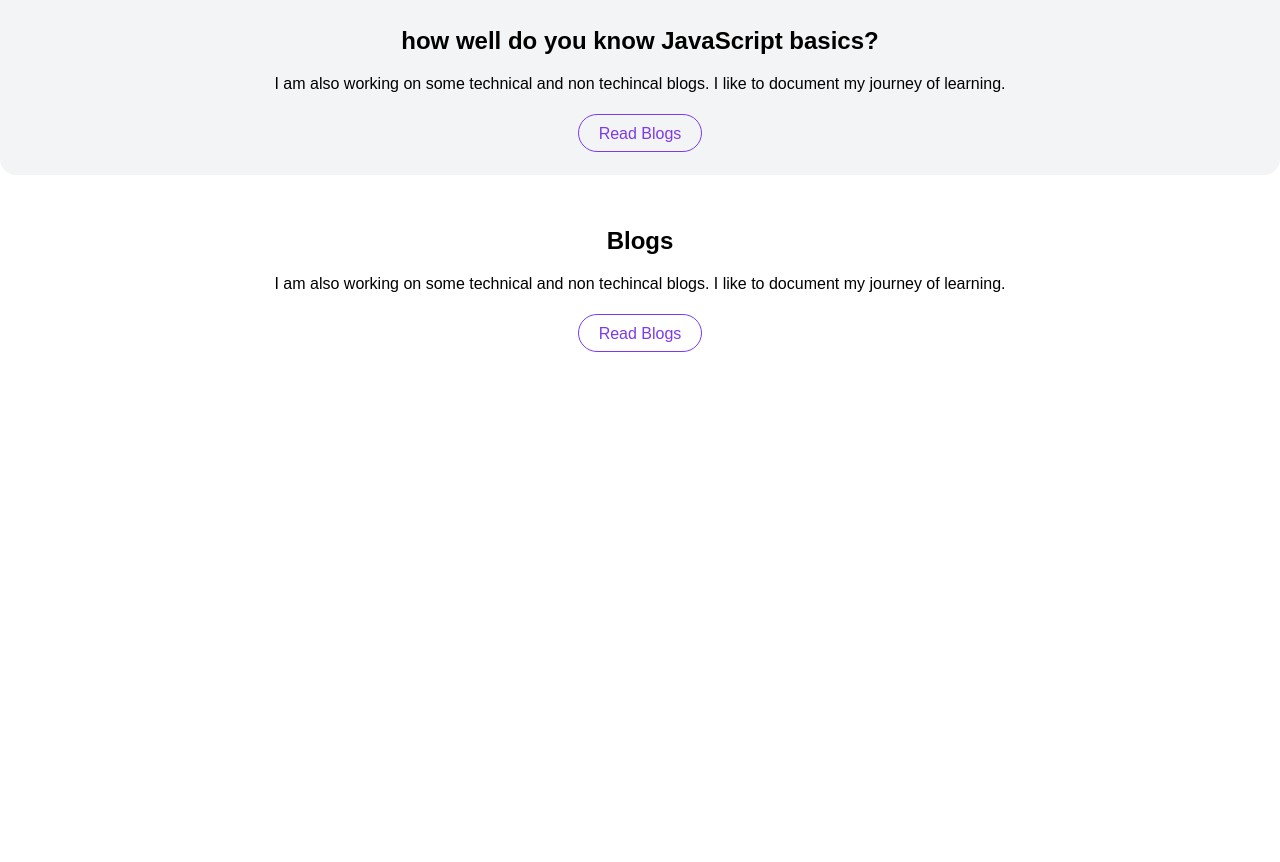
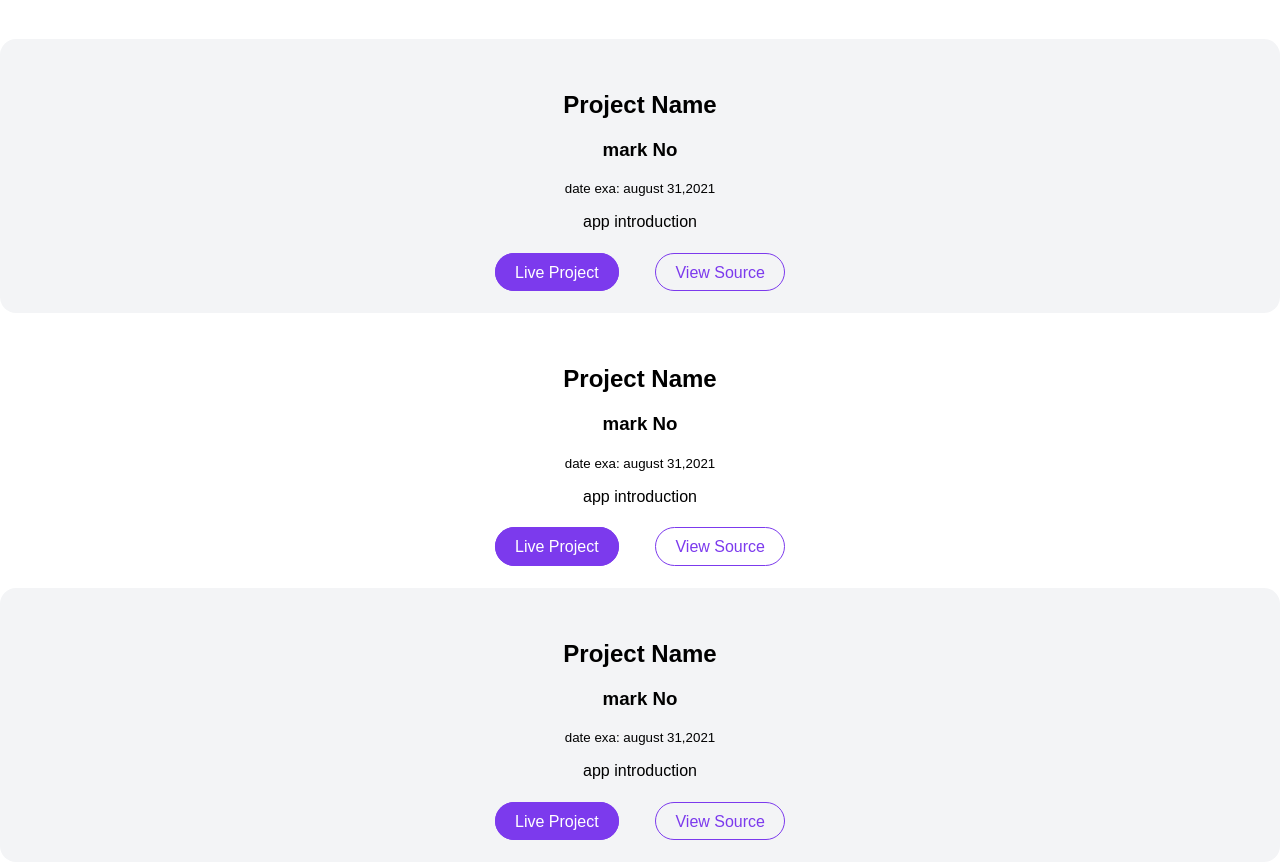
Before and after one commit to Avin008/Avinash-Portfolio-Site, a plain HTML site: page pages/projects.html in a window 1280 px wide. Shown: the part 205-1067 px from the top of the page. Before the commit the page ends 800 px from the top, so only its background shows below. Drawn offline with Linux system fonts and the light colour scheme.

Commit message:
updated: pages

```diff
--- a/pages/projects.html
+++ b/pages/projects.html
@@ -26,28 +26,39 @@
       <h1>see my <span>code</span></h1>
     </div>
 
+  </section>
   <section class="section offwhite container-center">
     <div>
-        <h1>how well do you know JavaScript basics?</h1>
-        <p>
-          I am also working on some technical and non techincal blogs. I like to
-          document my journey of learning.
-        </p>
+     <h2>Project Name</h2>
+     <h3>mark No</h3>
+     <small>date exa: august 31,2021</small>
+     <p>app introduction</p>
     </div>
-
-      <a class="secondary-link" href="/pages/blogs.html">Read Blogs</a>
+    <a class="primary-link" href="/">Live Project</a>
+    <a class="secondary-link" href="/pages/blogs.html"> View Source</a>
+  </section>
+</section>
+<section class="section  container-center">
+  <div>
+   <h2>Project Name</h2>
+   <h3>mark No</h3>
+   <small>date exa: august 31,2021</small>
+   <p>app introduction</p>
+  </div>
+  <a class="primary-link" href="/">Live Project</a>
+  <a class="secondary-link" href="/pages/blogs.html"> View Source</a>
 </section>
 
-    <section class="section container-center">
+</section>
+<section class="section offwhite container-center">
   <div>
-        <h1>Blogs</h1>
-        <p>
-          I am also working on some technical and non techincal blogs. I like to
-          document my journey of learning.
-        </p>
+   <h2>Project Name</h2>
+   <h3>mark No</h3>
+   <small>date exa: august 31,2021</small>
+   <p>app introduction</p>
   </div>
-
-      <a class="secondary-link" href="/pages/blogs.html">Read Blogs</a>
+  <a class="primary-link" href="/">Live Project</a>
+  <a class="secondary-link" href="/pages/blogs.html"> View Source</a>
 </section>
   </body>
 </html>
--- a/style.css
+++ b/style.css
@@ -146,3 +146,10 @@ span {
 .fab {
   font-size: 1.5rem;
 }
+
+.heading {
+  padding: 2rem 0;
+}
+ul {
+  padding-inline-start: 0%;
+}
```
Also changed, not shown: pages/blogs.html (+23 -0 lines). Lines whose indentation alone changed are shown as unchanged.
